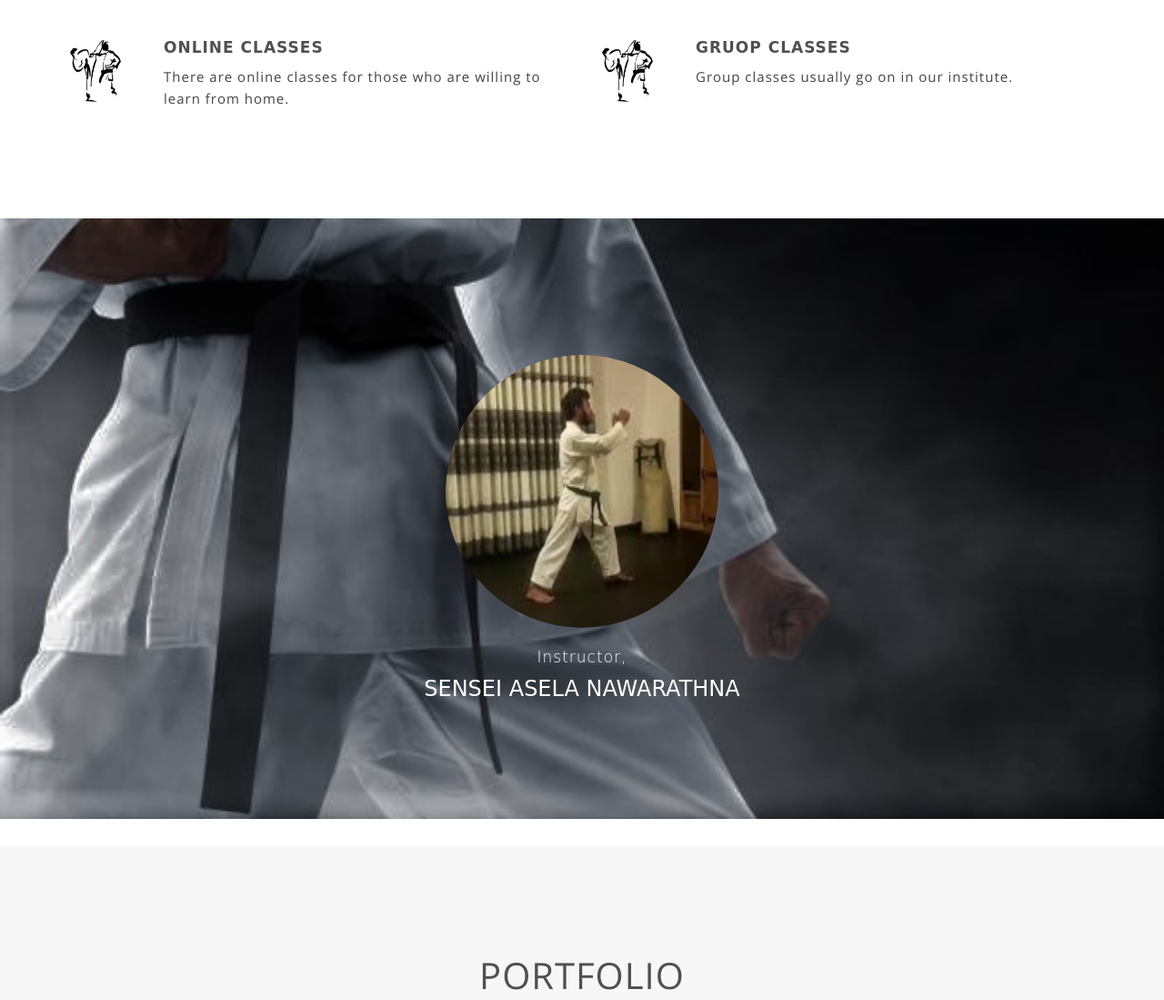
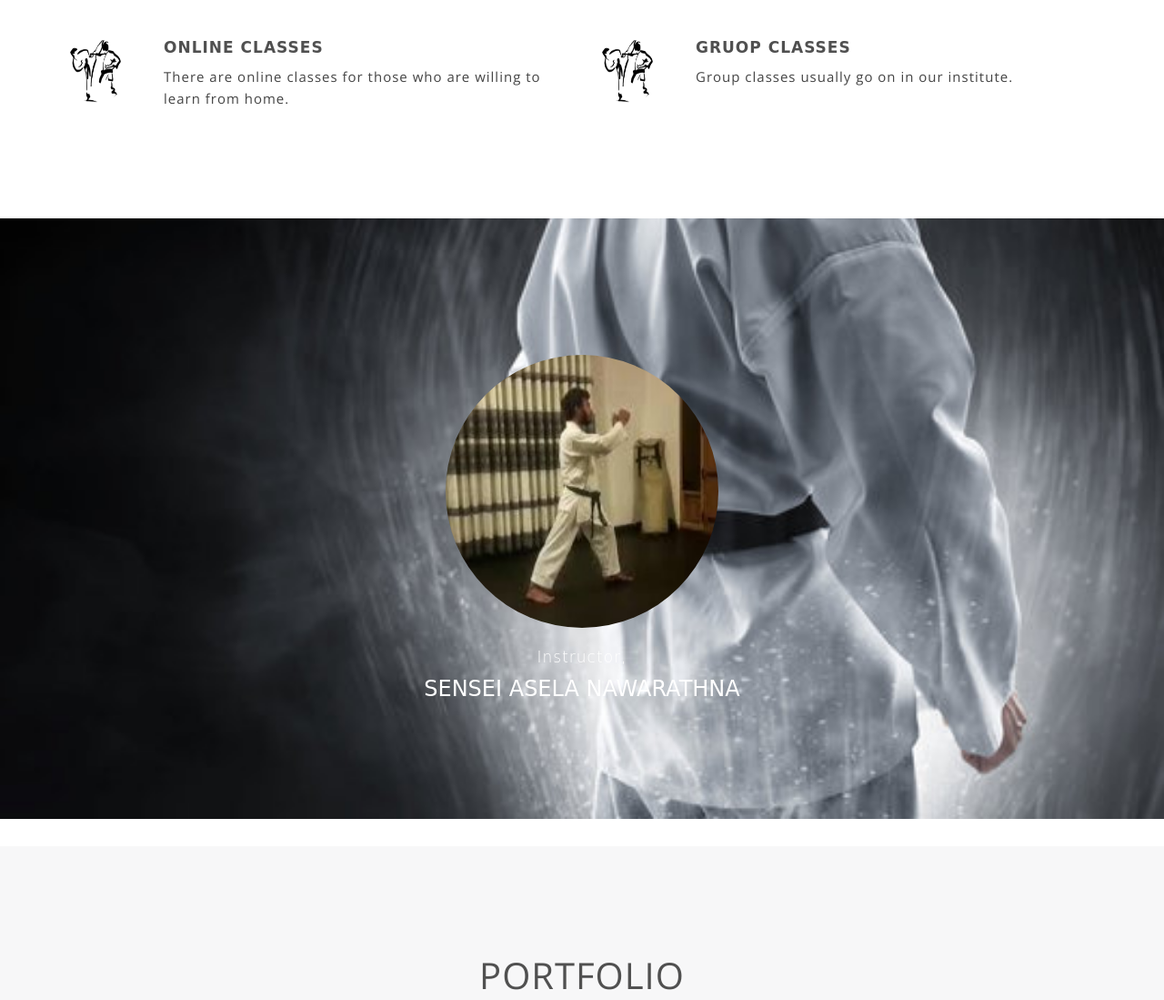
Before and after one commit to Ruwan5/karate-guru, a PHP site: page / in a window 1280 px wide. Shown: the part 1774-2873 px from the top of the page at 91% size. Run offline with PHP 8.4, Linux system fonts and the light colour scheme; some web fonts are replaced.

Commit message:
added image

```diff
--- a/css/style.css
+++ b/css/style.css
@@ -419,7 +419,7 @@ TEAM CSS
     font-weight: 300;
 }
 .testimonials{
-    background: url(../images/karate2.jpg);
+    background: url(../images/bg-1.jpg);
     background-position: 50% 0;
     background-size: cover;
     background-repeat: no-repeat;
```
